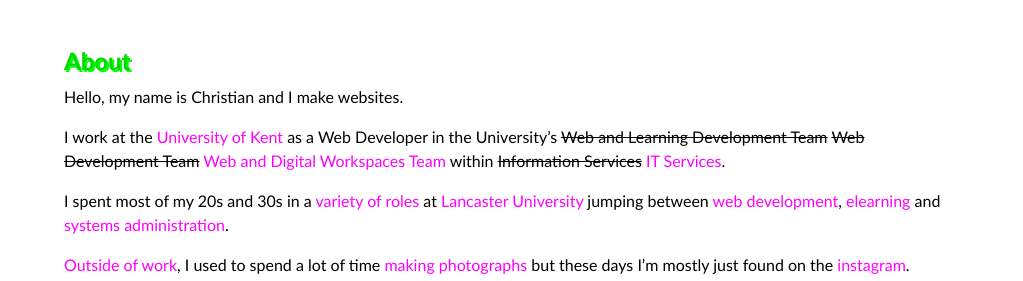
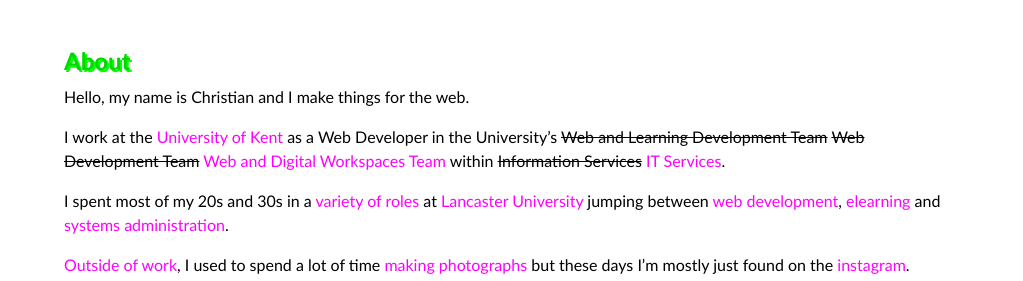
Before and after one commit to christiancable/christiancable.github.io, a Jekyll site: the page built from index.md, in a window 1280 px wide. Shown: the part 170-451 px from the top of the page, without its empty margins (128-1151 px from the left). Built offline with Jekyll 4.4.1, drawn with Linux system fonts in a browser that asks for light colours.

Commit message:
Update index.md

```diff
--- a/index.md
+++ b/index.md
@@ -7,7 +7,7 @@
 ---
 ## About
 
-Hello, my name is Christian and I make websites.
+Hello, my name is Christian and I make things for the web.
 
 I work at the [University of Kent][kent-univeristy] as a Web Developer in the University's ~~Web and Learning Development Team~~ ~~Web Development Team~~ [Web and Digital Workspaces Team][web-team] within ~~Information Services~~ [IT Services][it].
 
```
